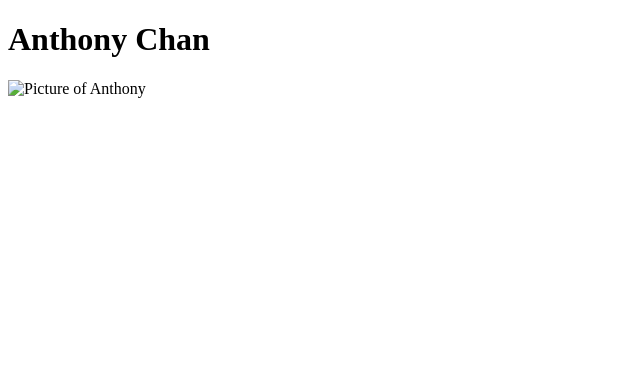
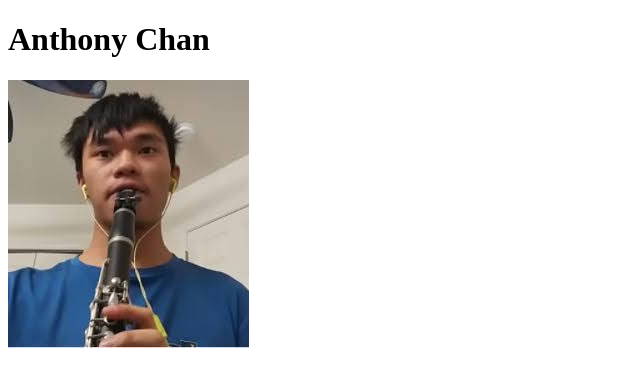
Before and after one commit to anthonyym/anthonyym.github.io, a plain HTML site: page index.html in a window 1280 px wide. Shown: the whole page, without its empty margins (0-640 px from the left). Drawn offline with Linux system fonts and the light colour scheme.

Commit message:
Fix image name

```diff
--- a/index.html
+++ b/index.html
@@ -8,6 +8,6 @@
 	<h1>Anthony Chan</h1>
 	<!-- Anthony Chan, CISC474-010, Personal Web Page 1, achan@udel.edu -->
 	<div>
-	<img src='/images/anthony-clarinet' alt='Picture of Anthony'
+	<img src='/images/anthony-clarinet.JPG' alt='Picture of Anthony'
 </body>
 </html>
```
